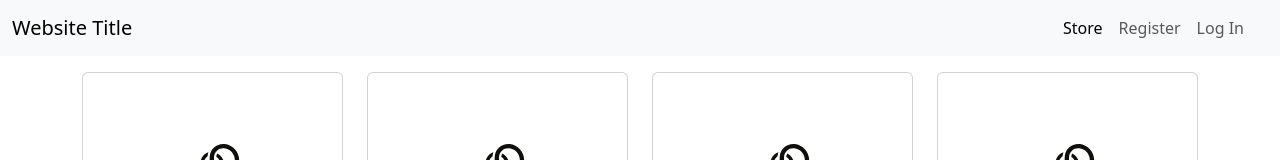
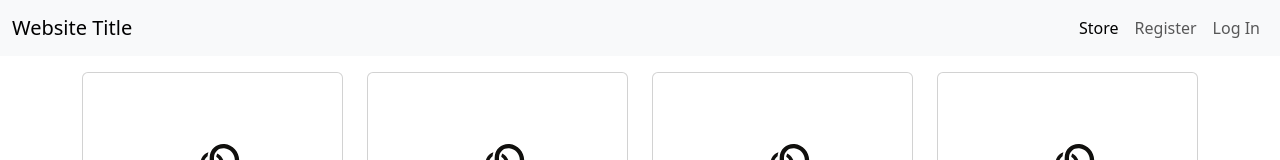
Before and after one commit to b-xb/ecommerce-app, a React (Create React App) app in the folder view/: page /store in a window 1280 px wide. Shown: the top 160 px of the page. Built offline with nearby package versions, Linux system fonts and the light colour scheme.

Commit message:
remove excess right padding from navigation menu

```diff
--- a/view/src/components/navigationMenu/NavigationMenu.js
+++ b/view/src/components/navigationMenu/NavigationMenu.js
@@ -35,7 +35,7 @@ function NavigationMenu() {
               </Offcanvas.Title>
             </Offcanvas.Header>
             <Offcanvas.Body>
-              <Nav className="justify-content-end flex-grow-1 pe-3">
+              <Nav className="justify-content-end flex-grow-1">
                 <Nav.Link as={NavLink} to="/store">Store</Nav.Link>
                 {
                   ( loggedIn && <PrivateMenuItems /> ) || <PublicMenuItems />
```
